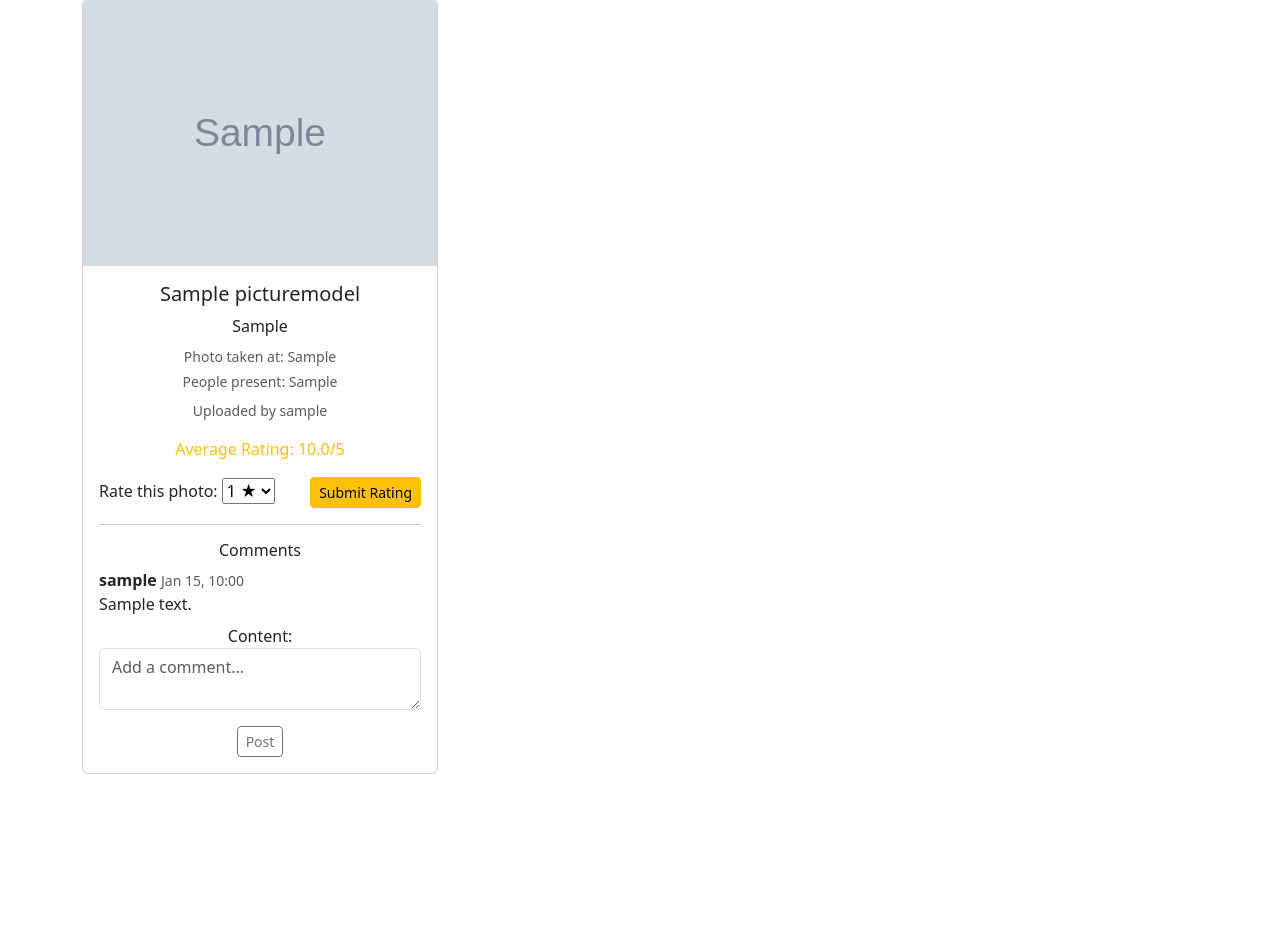
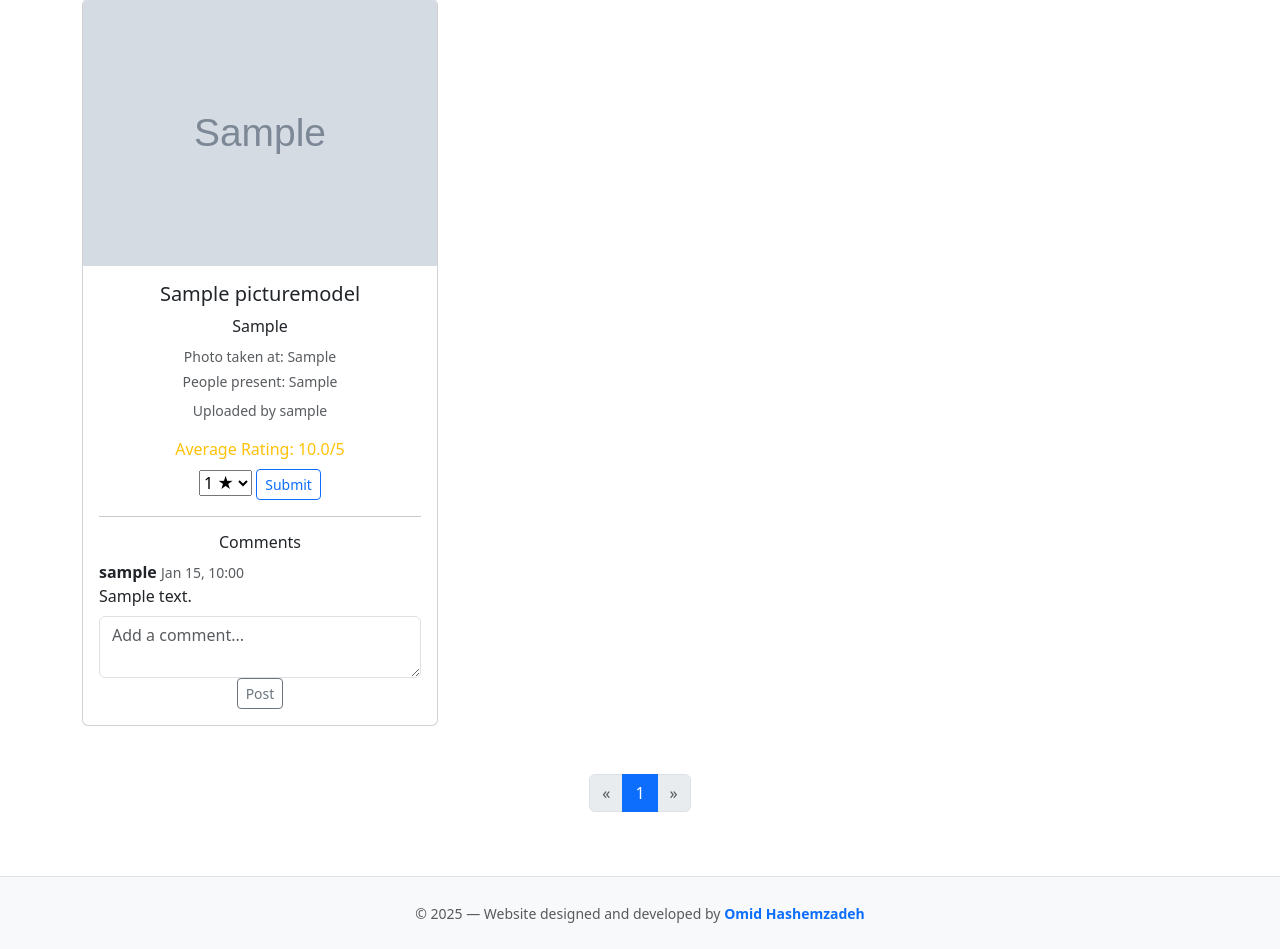
Before and after one commit to omidcodes/photo-sharing-app, a Django app: page / in a window 1280 px wide. Shown: the part 157-1106 px from the top of the page. Before the commit the page ends 931 px from the top, so only its background shows below. Run offline with Django 5.2, Linux system fonts and the light colour scheme; a user stored in the database is signed in; tables that the repository leaves empty hold one stand-in row (values such as "Sample post"); grey boxes marked "Sample" are stand-in pictures.

Commit message:
improve functioonality

```diff
--- a/pictures_app/templates/base.html
+++ b/pictures_app/templates/base.html
@@ -71,6 +71,19 @@
     {% endblock %}
 </div>
 
+
+<footer class="bg-light text-center text-muted mt-5 py-4 border-top">
+    <div class="container">
+      <small>
+        &copy; 2025 — Website designed and developed by
+        <a href="https://www.linkedin.com/in/omid-hashemzadeh-2b3048113/" target="_blank" class="text-decoration-none">
+          <strong>Omid Hashemzadeh</strong>
+        </a>
+      </small>
+    </div>
+  </footer>
+
+
 <!-- Bootstrap JS (optional for navbar toggle and alerts) -->
 <script src="https://cdn.jsdelivr.net/npm/bootstrap@5.3.0/dist/js/bootstrap.bundle.min.js"></script>
 </body>
--- a/pictures_app/templates/view_galleries.html
+++ b/pictures_app/templates/view_galleries.html
@@ -3,33 +3,29 @@
 
 {% block content %}
 <h2 class="mb-4">Gallery</h2>
+
 <div class="row">
-  {% for item in gallery %}
+  {% for item in page_obj %}
     <div class="col-md-4 mb-4">
       <div class="card h-100">
         <img src="{{ item.picture.picture_url }}" class="card-img-top" alt="{{ item.picture.title }}">
         <div class="card-body text-center">
-
           {% if item.picture.title %}
             <h5 class="card-title mb-2">{{ item.picture.title }}</h5>
           {% endif %}
-
           {% if item.picture.caption %}
             <p class="card-text mb-2">{{ item.picture.caption }}</p>
           {% endif %}
-
           {% if item.picture.location %}
             <p class="text-muted small mb-1">
               <i class="fas fa-map-marker-alt"></i> Photo taken at: {{ item.picture.location }}
             </p>
           {% endif %}
-
           {% if item.picture.people_present %}
             <p class="text-muted small mb-1">
               <i class="fas fa-users"></i> People present: {{ item.picture.people_present }}
             </p>
           {% endif %}
-
           <p class="text-muted small mt-2">
             <i class="fas fa-user"></i> Uploaded by {{ item.picture.creator.username }}
           </p>
@@ -42,28 +38,12 @@
             <p class="text-muted small">Not rated yet</p>
           {% endif %}
 
-          <form method="POST" class="mt-3">
+          <form method="POST" class="mt-2">
             {% csrf_token %}
+            {{ item.rating_form.score }}
             <input type="hidden" name="picture_id" value="{{ item.picture.id }}">
-
-            <div class="d-flex justify-content-between align-items-center">
-              <div class="me-2">
-                <label for="score" class="form-label mb-1">Rate this photo:</label>
-                {{ item.rating_form.score }}
-              </div>
-              <div>
-                <button type="submit" name="rating_submit" class="btn btn-sm btn-warning">
-                  <i class="fas fa-star"></i> Submit Rating
-                </button>
-              </div>
-            </div>
+            <button type="submit" name="rating_submit" class="btn btn-sm btn-outline-primary">Submit</button>
           </form>
-
-
-
-
-
-
 
           <hr>
           <h6 class="mt-3"><i class="fas fa-comments"></i> Comments</h6>
@@ -81,14 +61,12 @@
 
           <form method="POST" class="mt-2">
             {% csrf_token %}
-            {{ item.comment_form.as_p }}
+            {{ item.comment_form.content }}
             <input type="hidden" name="picture_id" value="{{ item.picture.id }}">
             <button type="submit" name="comment_submit" class="btn btn-sm btn-outline-secondary">
               <i class="fas fa-paper-plane"></i> Post
             </button>
           </form>
-
-
 
         </div>
       </div>
@@ -97,4 +75,43 @@
     <p>No pictures uploaded yet.</p>
   {% endfor %}
 </div>
+
+<!-- Pagination Controls -->
+<div class="d-flex justify-content-center mt-4">
+  <nav>
+    <ul class="pagination">
+      {% if page_obj.has_previous %}
+        <li class="page-item">
+          <a class="page-link" href="?page={{ page_obj.previous_page_number }}" aria-label="Previous">
+            <span aria-hidden="true">&laquo;</span>
+          </a>
+        </li>
+      {% else %}
+        <li class="page-item disabled">
+          <span class="page-link" aria-hidden="true">&laquo;</span>
+        </li>
+      {% endif %}
+
+      {% for num in page_obj.paginator.page_range %}
+        {% if page_obj.number == num %}
+          <li class="page-item active"><span class="page-link">{{ num }}</span></li>
+        {% else %}
+          <li class="page-item"><a class="page-link" href="?page={{ num }}">{{ num }}</a></li>
+        {% endif %}
+      {% endfor %}
+
+      {% if page_obj.has_next %}
+        <li class="page-item">
+          <a class="page-link" href="?page={{ page_obj.next_page_number }}" aria-label="Next">
+            <span aria-hidden="true">&raquo;</span>
+          </a>
+        </li>
+      {% else %}
+        <li class="page-item disabled">
+          <span class="page-link" aria-hidden="true">&raquo;</span>
+        </li>
+      {% endif %}
+    </ul>
+  </nav>
+</div>
 {% endblock %}
--- a/pictures_app/views.py
+++ b/pictures_app/views.py
@@ -2,15 +2,20 @@ from django.shortcuts import render, redirect, get_object_or_404
 
 from pictures_app.utils import upload_picture_to_azure
 from .models import PictureModel, Comment, Rating
+from .models import PictureModel, Comment, Rating
+
 from .forms import PictureForm, CommentForm, RatingForm
 from django.contrib.auth.decorators import login_required
 from django.db.models import Avg
 from django.contrib.auth.decorators import login_required
-from .models import PictureModel, Comment, Rating
 from .forms import CommentForm, RatingForm
 from django.shortcuts import render, redirect
 from django.contrib import messages
+from django.core.paginator import Paginator
+from django.shortcuts import render, redirect
+from django.db.models import Avg
 
+from django.contrib.auth.decorators import login_required
 
 
 @login_required
@@ -45,10 +50,15 @@ def view_galleries(request):
         if 'rating_submit' in request.POST:
             rating_form = RatingForm(request.POST)
             if rating_form.is_valid():
-                rating = rating_form.save(commit=False)
-                rating.user = request.user
-                rating.picture = picture
-                rating.save()
+                existing_rating = Rating.objects.filter(user=request.user, picture=picture).first()
+                if existing_rating:
+                    existing_rating.score = rating_form.cleaned_data['score']
+                    existing_rating.save()
+                else:
+                    rating = rating_form.save(commit=False)
+                    rating.user = request.user
+                    rating.picture = picture
+                    rating.save()
 
         elif 'comment_submit' in request.POST:
             comment_form = CommentForm(request.POST)
@@ -61,8 +71,8 @@ def view_galleries(request):
         return redirect('view_galleries')
 
     pictures = PictureModel.objects.all()
+
     enriched_pictures = []
-
     for pic in pictures:
         average_rating = pic.ratings.aggregate(Avg('score'))['score__avg']
         comments = pic.comments.order_by('-timestamp')
@@ -74,4 +84,9 @@ def view_galleries(request):
             'comments': comments
         })
 
-    return render(request, 'view_galleries.html', {'gallery': enriched_pictures})
+    # Apply pagination here
+    paginator = Paginator(enriched_pictures, 9)  # 9 pictures per page
+    page_number = request.GET.get('page')
+    page_obj = paginator.get_page(page_number)
+
+    return render(request, 'view_galleries.html', {'page_obj': page_obj})
```
Also changed, not shown: requirements.txt (+5 -5 lines), README.md, 1 other file. Lines whose indentation alone changed are shown as unchanged.
